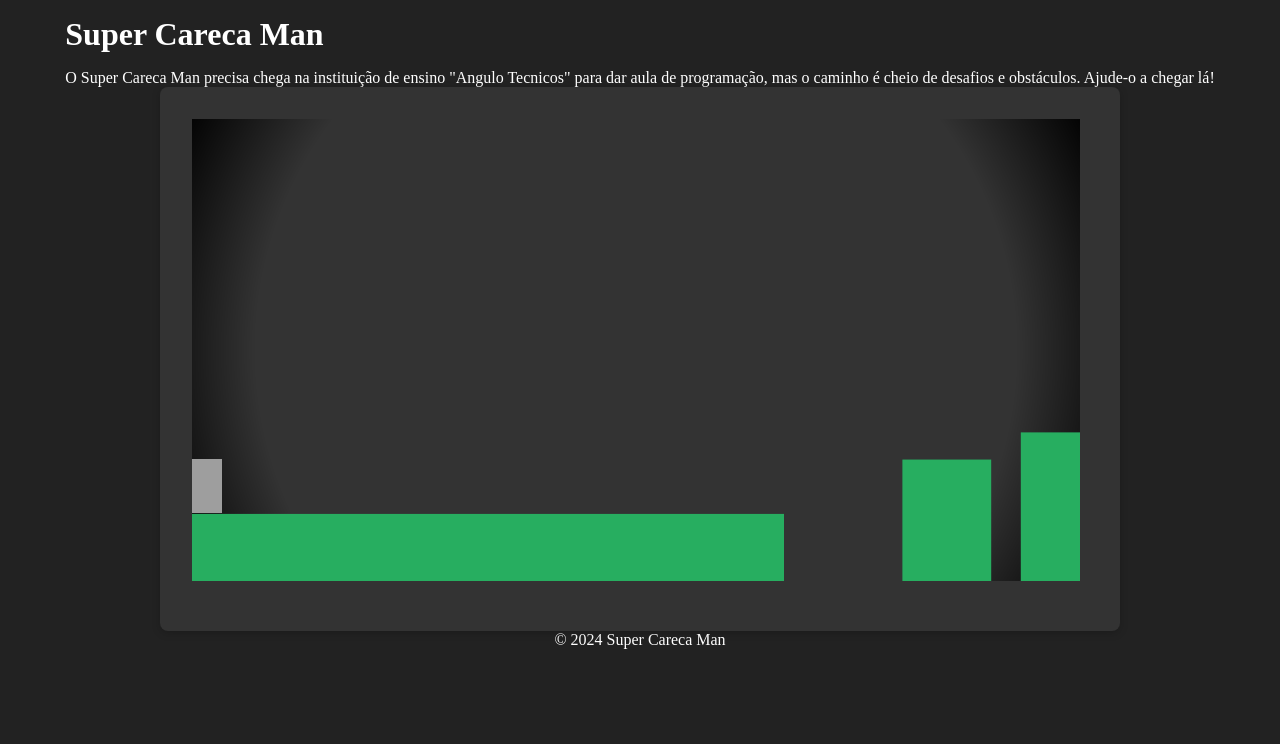
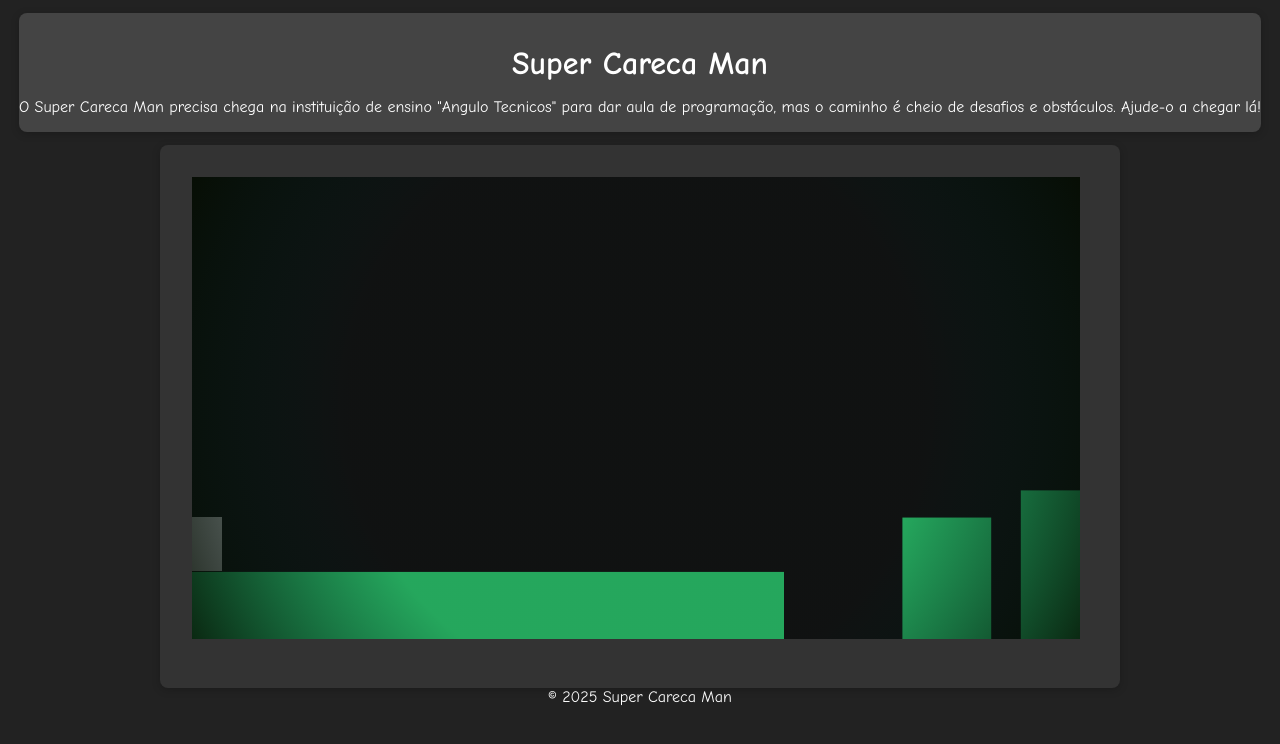
Before and after one commit to pessoa736/Super-Careca-Man, a plain HTML site: page docs/index.html in a window 1280 px wide. Drawn offline with Linux system fonts and the light colour scheme.

Commit message:
update #4

```diff
--- /dev/null
+++ b/docs/draw.js
@@ -0,0 +1,54 @@
+import { canvas } from './src/canva.js';
+import {platforms, drawPlatforms}  from './src/plataformas.js';
+
+function limparTela(ctx, canvas) {
+    ctx.fillStyle = "#111111";
+    ctx.fillRect(0, 0, canvas.width, canvas.height);
+
+}
+
+
+function vinheta(ctx, canvas) {
+    ctx.save()
+    const gradient = ctx.createRadialGradient(
+        canvas.width/2, canvas.height/2, Math.sqrt(canvas.height*canvas.width)*0.1,        // centro interno
+        canvas.width/2, canvas.height/2, Math.sqrt(canvas.height*canvas.width)*0.8      // centro externo
+    );
+    gradient.addColorStop(0.5, "rgba(0, 32, 30, 0.05)");
+    gradient.addColorStop(1, "rgba(5, 12, 0, 0.87)")
+    ctx.fillStyle = gradient
+    ctx.fillRect(0, 0, canvas.width, canvas.height);
+    ctx.restore()
+}
+
+function background(){
+}
+
+function foreground(ctx, canvas, time, cam, plr) {
+    ctx.save()
+
+    cam.draw(ctx, canvas)
+    drawPlatforms();
+    plr.draw(ctx, time);
+
+    ctx.restore()
+}
+
+function overlay(ctx, canvas){
+    ctx.save()
+    vinheta(ctx, canvas)
+    ctx.restore()
+}
+
+
+function draw(ctx, canvas, time, cam, plr) {
+    limparTela(ctx, canvas);
+
+    ctx.save()
+    background()
+    foreground(ctx, canvas, time, cam, plr)
+    ctx.restore()
+
+    overlay(ctx, canvas)
+}
+export default draw;
--- a/docs/index.html
+++ b/docs/index.html
@@ -15,7 +15,7 @@
         <!-- Conteúdo do jogo aqui -->
     </main>
     <footer>
-        <p>&copy; 2024 Super Careca Man</p>
+        <p>&copy; 2025 Super Careca Man</p>
     </footer>
     <script type="module" src="./main.js"></script>
     <script type="module" src="./src/class_player.js"></script>
--- a/docs/main.js
+++ b/docs/main.js
@@ -1,60 +1,23 @@
 import Player from './src/class_player.js';
 import Camera from './src/camera.js';
+import draw from './draw.js';
 import vec2 from './src/vec2.js';
-import {platforms, drawPlatforms}  from './src/plataformas.js';
 import { canvas, ctx, updateCanvas } from './src/canva.js';
 import { keys, update_keys } from './src/controle.js';
 import { gravity, TileSize } from './src/variaveis de mundo.js';
+import {update, time} from './update.js';
 
-
-var time = 0;
-
-function limparTela() {
-    ctx.clearRect(0, 0, canvas.width, canvas.height);
-}
-
-
-
-function vinheta(){
-    ctx.save()
-    const gradient = ctx.createRadialGradient(
-        canvas.width/2, canvas.height/2, 250,        // centro interno
-        canvas.width/2, canvas.height/2, Math.sqrt(canvas.height*canvas.width)*0.8      // centro externo
-    );
-    gradient.addColorStop(0.5, "rgba(0,0,0,0)");
-    gradient.addColorStop(1, "rgba(0,0,0,1)")
-    ctx.fillStyle = gradient
-    ctx.fillRect(0, 0, canvas.width, canvas.height);
-    ctx.restore()
-}
 
 var plr = new Player();
 var cam = new Camera();
 
-function update() {
-    update_keys();
-    cam.setTarget(plr.pos)
-    cam.update()
-    plr.update();
 
-    time = time + 1 ;
-}
-
-function draw(ctx) {
-    limparTela()
-    vinheta()
-
-    cam.draw()
-    drawPlatforms();
-    plr.draw(ctx, time);
-
-}
 
 
 function loop() {
     updateCanvas();
-    update();
-    draw(ctx);
+    update(cam, plr);
+    draw(ctx, canvas, time, cam, plr);
     requestAnimationFrame(loop);
 }
 
--- a/docs/src/camera.js
+++ b/docs/src/camera.js
@@ -23,7 +23,7 @@ class Camera {
         this.pos.x = this.pos.x*(1-t)+tx*t
         this.pos.y = this.pos.y*(1-t)+ty*t
     }
-    draw(){
+    draw(ctx, canvas){
         let scaX = 8*canvas.width/(240*TileSize)
         let scaY = 8*canvas.height/(136*TileSize)
         console.log(scaX, scaY)
--- a/docs/src/class_player.js
+++ b/docs/src/class_player.js
@@ -108,8 +108,6 @@ class Player {
         let spritePosX = this.directionX*this.pos.x ;
 
         ctx.save();
-        //ctx.fillStyle = this.color;
-        //ctx.fillRect(this.pos.x, this.pos.y, this.size.x, this.size.y);
         ctx.scale(this.directionX, 1);
 
         if(Math.abs(parseInt(this.vel.y)) != 0){
--- a/docs/src/sprites.js
+++ b/docs/src/sprites.js
@@ -15,6 +15,7 @@ class Sprite {
       0,0, this.size.x, this.size.y,
       pos.x, pos.y, this.size.x*scale.x, this.size.y*scale.y
     );
+
     console.log(scale.mult(this.size))
   }
 }
--- a/docs/styles.css
+++ b/docs/styles.css
@@ -4,6 +4,7 @@
     box-sizing: border-box;
     margin: 0;
     padding: 0;
+    font-family: "comic sans ms", "Comic Sans MS", cursive, sans-serif;
 }
 
 body {
@@ -37,4 +38,11 @@ main{
     justify-self: center;
     justify-content: center;
 }
-header {}
+header {
+    padding: 1em 0;
+    margin: 1%;
+    text-align: center;
+    background: #444;
+    border-radius: 8px ;
+    box-shadow: 0 2px 8px rgba(0,0,0,0.2);
+}
--- /dev/null
+++ b/docs/update.js
@@ -0,0 +1,16 @@
+import { update_keys } from "./src/controle.js";
+
+var time = 0;
+
+function update(cam, plr) {
+    update_keys();
+    cam.setTarget(plr.pos)
+    cam.update()
+    plr.update();
+
+    time = time + 1 ;
+}
+
+
+export { update, time };
+export default update;
```
